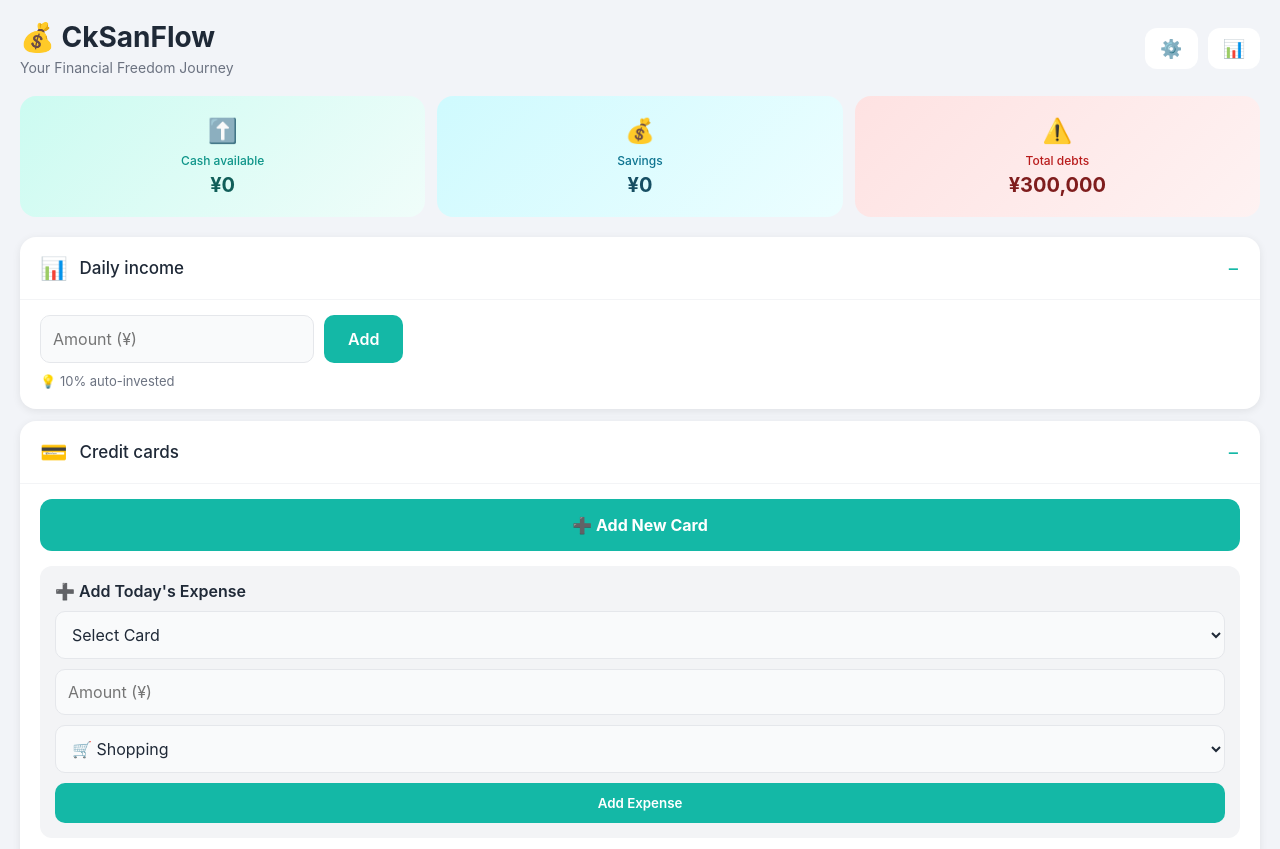
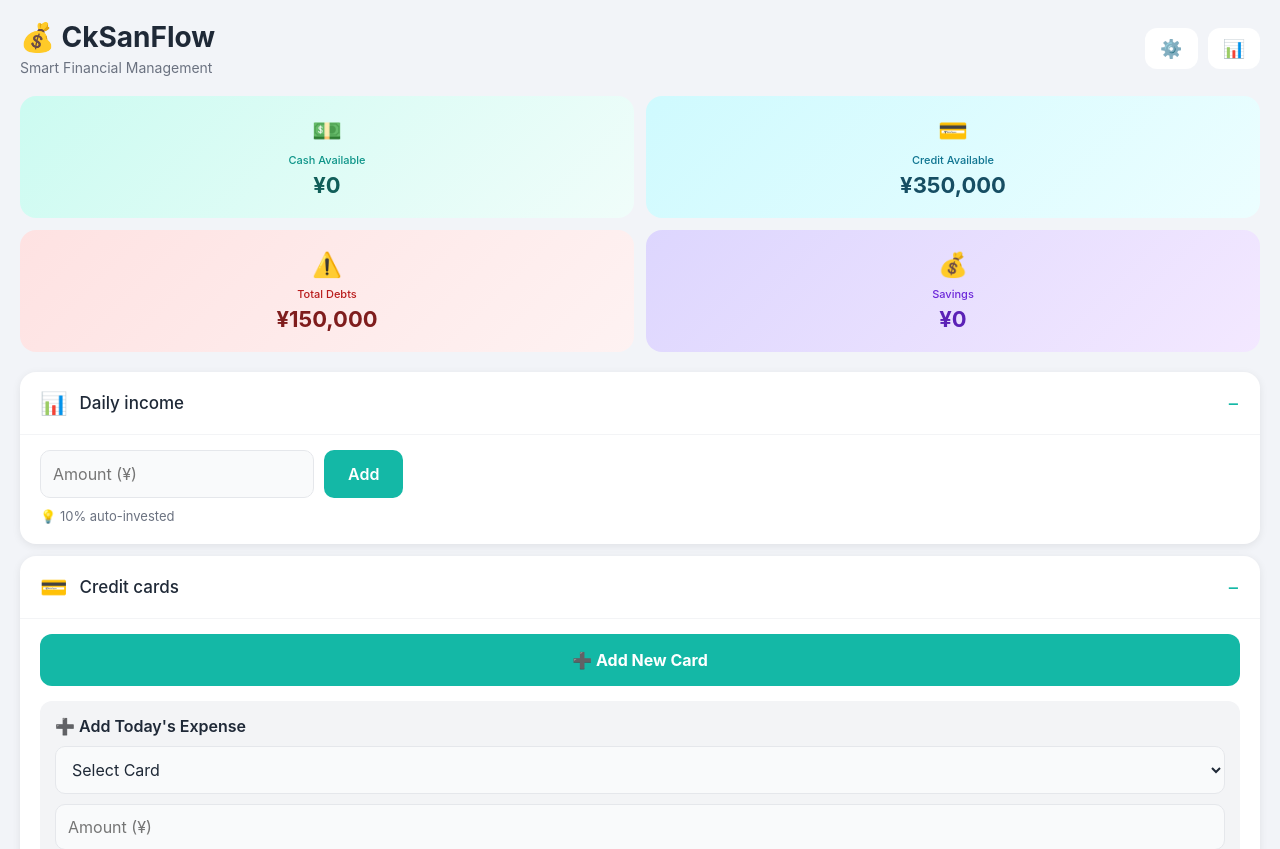
Before and after one commit to iamcksan-tech/cksanflow, a React (Vite) app: page / in a window 1280 px wide. Shown: the top 849 px of the page. Built offline with nearby package versions, Linux system fonts and the light colour scheme.

Commit message:
Add smart interconnected system - auto calculations, pensions, budget allocation

```diff
--- a/src/App.jsx
+++ b/src/App.jsx
@@ -53,7 +53,9 @@ function App() {
   // Main State
   const [cashAvailable, setCashAvailable] = useState(() => loadData('cash', 0));
   const [savings, setSavings] = useState(() => loadData('savings', 0));
-  const [totalDebts, setTotalDebts] = useState(() => loadData('debts', 300000));
+  const [creditCards, setCreditCards] = useState(() => loadData('creditCards', [
+    { id: 1, name: 'SMBC Olive Card', limit: 500000, available: 350000, balance: 150000, paymentDate: '26th', closingDate: '11th', thisCyclePayment: 10000, nextCyclePayment: 0 }
+  ]));
   const [darkMode, setDarkMode] = useState(() => {
     const saved = localStorage.getItem('ckSanFlow_darkMode');
     return saved ? JSON.parse(saved) : false;
@@ -63,17 +65,22 @@ function App() {
   const [dailyIncomes, setDailyIncomes] = useState(() => loadData('dailyIncomes', []));
   const [todayIncome, setTodayIncome] = useState('');
 
-  // Credit Cards with Smart Billing
-  const [creditCards, setCreditCards] = useState(() => loadData('creditCards', [
-    { id: 1, name: 'SMBC Olive Card', limit: 500000, available: 350000, balance: 150000, paymentDate: '26th', closingDate: '11th', thisCyclePayment: 10000, nextCyclePayment: 0 }
-  ]));
+  // Card Expenses
+  const [cardExpenses, setCardExpenses] = useState(() => loadData('cardExpenses', []));
+  const [newExpense, setNewExpense] = useState({ cardId: '', amount: '', category: 'Shopping' });
   const [newCard, setNewCard] = useState({ name: '', limit: '', available: '', balance: '', paymentDate: '26th', thisCyclePayment: '', nextCyclePayment: '' });
   const [showAddCard, setShowAddCard] = useState(false);
   const [editingCard, setEditingCard] = useState(null);
 
-  // Card Expenses
-  const [cardExpenses, setCardExpenses] = useState(() => loadData('cardExpenses', []));
-  const [newExpense, setNewExpense] = useState({ cardId: '', amount: '', category: 'Shopping' });
+  // Smart Budget Allocation
+  const [budgetAllocation, setBudgetAllocation] = useState(() => loadData('budgetAllocation', {
+    familySupport: 30,
+    creditCards: 25,
+    homeExpenses: 15,
+    carExpenses: 10,
+    healthFunds: 10,
+    trustInvestment: 10
+  }));
 
   // Trust Fund & Investment
   const [investmentPercent, setInvestmentPercent] = useState(() => loadData('investmentPercent', 10));
@@ -97,9 +104,19 @@ function App() {
     food: 0, gas: 0, electricity: 0
   }));
 
-  // Car Expenses
+  // Car Expenses (Capped at ¥2000/day)
   const [carExpenses, setCarExpenses] = useState(() => loadData('carExpenses', {
-    dailyOil: 2000, totalThisMonth: 0
+    dailyOil: 2000, maxDailyOil: 2000, totalThisMonth: 0
+  }));
+
+  // Pensions & Insurance (NEW)
+  const [pensionsInsurance, setPensionsInsurance] = useState(() => loadData('pensionsInsurance', {
+    nationalPension: 0,
+    healthInsurance: 0,
+    carInsurance: 0,
+    lifeInsurance: 0,
+    taxes: 0,
+    total: 0
   }));
 
   // Monthly Summary
@@ -110,6 +127,12 @@ function App() {
   const [showSettings, setShowSettings] = useState(false);
   const [showCustomize, setShowCustomize] = useState(false);
   const [appName, setAppName] = useState(() => loadData('appName', 'CkSanFlow'));
+  const [showSmartPay, setShowSmartPay] = useState(false);
+
+  // CALCULATIONS
+  const totalDebts = creditCards.reduce((sum, card) => sum + card.balance, 0);
+  const totalCreditAvailable = creditCards.reduce((sum, card) => sum + card.available, 0);
+  const totalCreditLimit = creditCards.reduce((sum, card) => sum + card.limit, 0);
 
   // Helper: Calculate closing date from payment date
   const calculateClosingDate = (paymentDate) => {
@@ -119,14 +142,49 @@ function App() {
     return closing.toString() + 'th';
   };
 
+  // Helper: Calculate smart payment suggestion
+  const calculateSmartPayment = () => {
+    if (cashAvailable === 0) return [];
+
+    // Sort cards by balance (lowest first - snowball method)
+    const sortedCards = [...creditCards]
+      .filter(card => card.thisCyclePayment > 0)
+      .sort((a, b) => a.balance - b.balance);
+
+    const payments = [];
+    let remainingCash = cashAvailable;
+    const totalPaymentsNeeded = sortedCards.reduce((sum, card) => sum + card.thisCyclePayment, 0);
+
+    // Calculate percentage to pay based on cash available
+    const paymentPercentage = Math.min(100, (cashAvailable / totalPaymentsNeeded) * 100);
+
+    sortedCards.forEach(card => {
+      const suggestedPayment = Math.round(card.thisCyclePayment * (paymentPercentage / 100));
+      const actualPayment = Math.min(suggestedPayment, remainingCash);
+
+      if (actualPayment > 0) {
+        payments.push({
+          cardId: card.id,
+          cardName: card.name,
+          suggestedAmount: actualPayment,
+          originalAmount: card.thisCyclePayment,
+          percentage: Math.round((actualPayment / card.thisCyclePayment) * 100)
+        });
+        remainingCash -= actualPayment;
+      }
+    });
+
+    return payments;
+  };
+
   // Save data
   useEffect(() => {
     saveData('cash', cashAvailable);
     saveData('savings', savings);
-    saveData('debts', totalDebts);
+    saveData('creditCards', creditCards);
     saveData('dailyIncomes', dailyIncomes);
-    saveData('creditCards', creditCards);
     saveData('cardExpenses', cardExpenses);
+    saveData('budgetAllocation', budgetAllocation);
     saveData('investmentPercent', investmentPercent);
     saveData('trustFund', trustFund);
     saveData('spusShares', spusShares);
@@ -134,10 +192,11 @@ function App() {
     saveData('healthFunds', healthFunds);
     saveData('homeExpenses', homeExpenses);
     saveData('carExpenses', carExpenses);
+    saveData('pensionsInsurance', pensionsInsurance);
     saveData('monthlyIncome', monthlyIncome);
     saveData('monthlyExpenses', monthlyExpenses);
     saveData('appName', appName);
-  }, [cashAvailable, savings, totalDebts, dailyIncomes, creditCards, cardExpenses, investmentPercent, trustFund, spusShares, familySupport, healthFunds, homeExpenses, carExpenses, monthlyIncome, monthlyExpenses, appName]);
+  }, [cashAvailable, savings, creditCards, dailyIncomes, cardExpenses, budgetAllocation, investmentPercent, trustFund, spusShares, familySupport, healthFunds, homeExpenses, carExpenses, pensionsInsurance, monthlyIncome, monthlyExpenses, appName]);
 
   // Dark mode
   useEffect(() => {
@@ -315,8 +374,28 @@ function App() {
     }));
 
     setCashAvailable(cashAvailable - amount);
-    setTotalDebts(totalDebts - amount);
+    setMonthlyExpenses(monthlyExpenses + amount);
     alert(`✅ ¥${amount.toLocaleString()} paid!`);
+  };
+
+  const handleSmartPayAll = () => {
+    const payments = calculateSmartPayment();
+    if (payments.length === 0) {
+      alert('❌ No payments to make or insufficient cash!');
+      return;
+    }
+
+    let totalToPay = payments.reduce((sum, p) => sum + p.suggestedAmount, 0);
+    if (totalToPay > cashAvailable) {
+      alert('❌ Insufficient cash for all payments!');
+      return;
+    }
+
+    payments.forEach(payment => {
+      handlePayCard(payment.cardId, payment.suggestedAmount);
+    });
+
+    alert(`✅ Smart payment complete! ¥${totalToPay.toLocaleString()} paid across ${payments.length} cards`);
   };
 
   const handleSendFamilySupport = (type, amount) => {
@@ -376,6 +455,11 @@ function App() {
       return;
     }
 
+    if (carExpenses.dailyOil > carExpenses.maxDailyOil) {
+      alert(`⚠️ Daily oil expense capped at ¥${carExpenses.maxDailyOil.toLocaleString()}`);
+      return;
+    }
+
     setCarExpenses({
       ...carExpenses,
       totalThisMonth: carExpenses.totalThisMonth + carExpenses.dailyOil
@@ -384,6 +468,23 @@ function App() {
     setCashAvailable(cashAvailable - carExpenses.dailyOil);
     setMonthlyExpenses(monthlyExpenses + carExpenses.dailyOil);
     alert(`✅ ¥${carExpenses.dailyOil.toLocaleString()} recorded!`);
+  };
+
+  const handleAddPensionInsurance = (type, amount) => {
+    if (amount > cashAvailable) {
+      alert('❌ Insufficient cash!');
+      return;
+    }
+
+    setPensionsInsurance({
+      ...pensionsInsurance,
+      [type]: pensionsInsurance[type] + amount,
+      total: pensionsInsurance.total + amount
+    });
+
+    setCashAvailable(cashAvailable - amount);
+    setMonthlyExpenses(monthlyExpenses + amount);
+    alert(`✅ ¥${amount.toLocaleString()} recorded!`);
   };
 
   const handleReset = () => {
@@ -424,6 +525,8 @@ function App() {
     return icons[category] || '📦';
   };
 
+  const smartPayments = calculateSmartPayment();
+
   return (
     <div className="App" style={{
       minHeight: '100vh',
@@ -443,7 +546,7 @@ function App() {
             💰 {appName}
           </h1>
           <p style={{ margin: '5px 0 0 0', fontSize: '14px', color: darkMode ? '#9ca3af' : '#6b7280' }}>
-            Your Financial Freedom Journey
+            Smart Financial Management
           </p>
         </div>
         <div style={{ display: 'flex', gap: '10px' }}>
@@ -475,22 +578,30 @@ function App() {
         </div>
       )}
 
-      {/* Top 3 Cards */}
-      <div style={{ display: 'grid', gridTemplateColumns: 'repeat(3, 1fr)', gap: '12px', marginBottom: '20px' }}>
+      {/* Dashboard - 4 Cards */}
+      <div style={{ display: 'grid', gridTemplateColumns: 'repeat(2, 1fr)', gap: '12px', marginBottom: '20px' }}>
         <div style={{ background: darkMode ? 'linear-gradient(135deg, #059669 0%, #10b981 100%)' : 'linear-gradient(135deg, #ccfbf1 0%, #f0fdfa 100%)', padding: '20px 15px', borderRadius: '16px', textAlign: 'center' }}>
-          <div style={{ fontSize: '24px', marginBottom: '8px' }}>⬆️</div>
-          <p style={{ margin: 0, fontSize: '12px', color: darkMode ? '#fff' : '#0d9488', fontWeight: '500' }}>Cash available</p>
-          <p style={{ margin: '5px 0 0 0', fontSize: '20px', fontWeight: '700', color: darkMode ? '#fff' : '#115e59' }}>¥{cashAvailable.toLocaleString()}</p>
+          <div style={{ fontSize: '24px', marginBottom: '8px' }}>💵</div>
+          <p style={{ margin: 0, fontSize: '11px', color: darkMode ? '#fff' : '#0d9488', fontWeight: '500' }}>Cash Available</p>
+          <p style={{ margin: '5px 0 0 0', fontSize: '22px', fontWeight: '700', color: darkMode ? '#fff' : '#115e59' }}>¥{cashAvailable.toLocaleString()}</p>
         </div>
+
         <div style={{ background: darkMode ? 'linear-gradient(135deg, #0891b2 0%, #06b6d4 100%)' : 'linear-gradient(135deg, #cffafe 0%, #ecfeff 100%)', padding: '20px 15px', borderRadius: '16px', textAlign: 'center' }}>
-          <div style={{ fontSize: '24px', marginBottom: '8px' }}>💰</div>
-          <p style={{ margin: 0, fontSize: '12px', color: darkMode ? '#fff' : '#0e7490', fontWeight: '500' }}>Savings</p>
-          <p style={{ margin: '5px 0 0 0', fontSize: '20px', fontWeight: '700', color: darkMode ? '#fff' : '#164e63' }}>¥{savings.toLocaleString()}</p>
+          <div style={{ fontSize: '24px', marginBottom: '8px' }}>💳</div>
+          <p style={{ margin: 0, fontSize: '11px', color: darkMode ? '#fff' : '#0e7490', fontWeight: '500' }}>Credit Available</p>
+          <p style={{ margin: '5px 0 0 0', fontSize: '22px', fontWeight: '700', color: darkMode ? '#fff' : '#164e63' }}>¥{totalCreditAvailable.toLocaleString()}</p>
         </div>
+
         <div style={{ background: darkMode ? 'linear-gradient(135deg, #dc2626 0%, #ef4444 100%)' : 'linear-gradient(135deg, #fee2e2 0%, #fef2f2 100%)', padding: '20px 15px', borderRadius: '16px', textAlign: 'center' }}>
           <div style={{ fontSize: '24px', marginBottom: '8px' }}>⚠️</div>
-          <p style={{ margin: 0, fontSize: '12px', color: darkMode ? '#fff' : '#b91c1c', fontWeight: '500' }}>Total debts</p>
-          <p style={{ margin: '5px 0 0 0', fontSize: '20px', fontWeight: '700', color: darkMode ? '#fff' : '#7f1d1d' }}>¥{totalDebts.toLocaleString()}</p>
+          <p style={{ margin: 0, fontSize: '11px', color: darkMode ? '#fff' : '#b91c1c', fontWeight: '500' }}>Total Debts</p>
+          <p style={{ margin: '5px 0 0 0', fontSize: '22px', fontWeight: '700', color: darkMode ? '#fff' : '#7f1d1d' }}>¥{totalDebts.toLocaleString()}</p>
+        </div>
+
+        <div style={{ background: darkMode ? 'linear-gradient(135deg, #7c3aed 0%, #8b5cf6 100%)' : 'linear-gradient(135deg, #ddd6fe 0%, #f3e8ff 100%)', padding: '20px 15px', borderRadius: '16px', textAlign: 'center' }}>
+          <div style={{ fontSize: '24px', marginBottom: '8px' }}>💰</div>
+          <p style={{ margin: 0, fontSize: '11px', color: darkMode ? '#fff' : '#6d28d9', fontWeight: '500' }}>Savings</p>
+          <p style={{ margin: '5px 0 0 0', fontSize: '22px', fontWeight: '700', color: darkMode ? '#fff' : '#5b21b6' }}>¥{savings.toLocaleString()}</p>
         </div>
       </div>
 
@@ -514,10 +625,69 @@ function App() {
         )}
       </CollapsibleSection>
 
+      {/* Smart Payment Suggestion */}
+      {smartPayments.length > 0 && (
+        <CollapsibleSection title="💡 Smart Payment Suggestion" icon="🎯" darkMode={darkMode} defaultOpen={false}>
+          <div style={{ marginTop: '15px' }}>
+            <p style={{ fontSize: '14px', color: darkMode ? '#9ca3af' : '#6b7280', marginBottom: '15px' }}>
+              Based on your cash (¥{cashAvailable.toLocaleString()}), here's the optimal payment plan:
+            </p>
+            {smartPayments.map((payment, index) => (
+              <div key={index} style={{
+                padding: '12px',
+                background: darkMode ? '#374151' : '#f9fafb',
+                borderRadius: '8px',
+                marginBottom: '8px',
+                display: 'flex',
+                justifyContent: 'space-between',
+                alignItems: 'center'
+              }}>
+                <div>
+                  <p style={{ margin: 0, fontWeight: '600', color: darkMode ? '#f3f4f6' : '#1f2937' }}>{payment.cardName}</p>
+                  <p style={{ margin: '3px 0 0 0', fontSize: '12px', color: darkMode ? '#9ca3af' : '#6b7280' }}>
+                    Pay {payment.percentage}% (¥{payment.suggestedAmount.toLocaleString()} of ¥{payment.originalAmount.toLocaleString()})
+                  </p>
+                </div>
+                <button
+                  onClick={() => handlePayCard(payment.cardId, payment.suggestedAmount)}
+                  style={{
+                    padding: '8px 16px',
+                    background: '#14b8a6',
+                    color: 'white',
+                    border: 'none',
+                    borderRadius: '6px',
+                    cursor: 'pointer',
+                    fontWeight: '600',
+                    fontSize: '14px'
+                  }}
+                >
+                  Pay
+                </button>
+              </div>
+            ))}
+            <button
+              onClick={handleSmartPayAll}
+              style={{
+                width: '100%',
+                padding: '14px',
+                background: '#14b8a6',
+                color: 'white',
+                border: 'none',
+                borderRadius: '10px',
+                cursor: 'pointer',
+                fontWeight: '700',
+                fontSize: '16px',
+                marginTop: '10px'
+              }}
+            >
+              💰 Pay All Smartly (¥{smartPayments.reduce((sum, p) => sum + p.suggestedAmount, 0).toLocaleString()})
+            </button>
+          </div>
+        </CollapsibleSection>
+      )}
+
       {/* Credit Cards */}
       <CollapsibleSection title="Credit cards" icon="💳" darkMode={darkMode} defaultOpen={true}>
-
-        {/* ADD CARD BUTTON - TOP (Always Visible) */}
         <button
           onClick={() => { setShowAddCard(true); setEditingCard(null); setNewCard({ name: '', limit: '', available: '', balance: '', paymentDate: '26th', thisCyclePayment: '', nextCyclePayment: '' }); }}
           style={{
@@ -639,7 +809,6 @@ function App() {
           ))}
         </div>
 
-        {/* ADD CARD BUTTON - BOTTOM (Always Visible) */}
         <button
           onClick={() => { setShowAddCard(true); setEditingCard(null); setNewCard({ name: '', limit: '', available: '', balance: '', paymentDate: '26th', thisCyclePayment: '', nextCyclePayment: '' }); }}
           style={{
@@ -662,7 +831,6 @@ function App() {
           ➕ Add Another Card
         </button>
 
-        {/* Recent Expenses */}
         {cardExpenses.length > 0 && (
           <div style={{ marginTop: '20px' }}>
             <p style={{ fontSize: '14px', fontWeight: '600', marginBottom: '10px', color: darkMode ? '#f3f4f6' : '#1f2937' }}>📜 Recent Expenses:</p>
@@ -777,21 +945,45 @@ function App() {
         </div>
       </CollapsibleSection>
 
-      {/* Car Expenses */}
+      {/* Car Expenses (Capped at ¥2000) */}
       <CollapsibleSection title="Car expenses" icon="🚗" darkMode={darkMode}>
         <div style={{ marginTop: '15px' }}>
           <div style={{ padding: '15px', background: darkMode ? '#374151' : '#f9fafb', borderRadius: '12px', marginBottom: '15px' }}>
             <p style={{ margin: 0, fontWeight: '600', color: darkMode ? '#f3f4f6' : '#1f2937' }}>⛽ Daily Oil</p>
             <div style={{ display: 'flex', justifyContent: 'space-between', marginTop: '10px' }}>
               <span style={{ color: darkMode ? '#9ca3af' : '#6b7280' }}>Per Day:</span>
-              <strong style={{ color: darkMode ? '#f3f4f6' : '#1f2937' }}>¥{carExpenses.dailyOil.toLocaleString()}</strong>
+              <strong style={{ color: '#f59e0b' }}>¥{carExpenses.dailyOil.toLocaleString()} (Max: ¥{carExpenses.maxDailyOil.toLocaleString()})</strong>
             </div>
             <div style={{ display: 'flex', justifyContent: 'space-between', marginTop: '5px' }}>
               <span style={{ color: darkMode ? '#9ca3af' : '#6b7280' }}>This Month:</span>
               <strong style={{ color: '#ef4444' }}>¥{carExpenses.totalThisMonth.toLocaleString()}</strong>
             </div>
           </div>
-          <button onClick={handleAddCarExpense} style={{ width: '100%', padding: '14px', background: '#14b8a6', color: 'white', border: 'none', borderRadius: '10px', cursor: 'pointer', fontWeight: '600', fontSize: '16px' }}>Add Today's Oil (¥{carExpenses.dailyOil.toLocaleString()})</button>
+          <button onClick={handleAddCarExpense} style={{ width: '100%', padding: '14px', background: '#14b8a6', color: 'white', border: 'none', borderRadius: '10px', cursor: 'pointer', fontWeight: '600', fontSize: '16px' }}>
+            Add Today's Oil (¥{carExpenses.dailyOil.toLocaleString()})
+          </button>
+        </div>
+      </CollapsibleSection>
+
+      {/* Pensions & Insurance (NEW) */}
+      <CollapsibleSection title="Pensions & Insurance" icon="🛡️" darkMode={darkMode}>
+        <div style={{ marginTop: '15px', display: 'grid', gap: '10px' }}>
+          {[
+            { key: 'nationalPension', label: '🏛️ National Pension', icon: '🏛️' },
+            { key: 'healthInsurance', label: '🏥 Health Insurance', icon: '🏥' },
+            { key: 'carInsurance', label: '🚗 Car Insurance', icon: '🚗' },
+            { key: 'lifeInsurance', label: '💼 Life Insurance', icon: '💼' },
+            { key: 'taxes', label: '📋 Taxes', icon: '📋' }
+          ].map((item) => (
+            <div key={item.key} style={{ display: 'flex', gap: '10px', alignItems: 'center' }}>
+              <span style={{ width: '150px', color: darkMode ? '#f3f4f6' : '#1f2937', fontWeight: '500', fontSize: '14px' }}>{item.label}</span>
+              <input type="number" placeholder="Amount" id={`pension-${item.key}`} style={{ flex: 1, padding: '12px', borderRadius: '10px', border: `1px solid ${darkMode ? '#374151' : '#e5e7eb'}`, background: darkMode ? '#374151' : '#f9fafb', color: darkMode ? '#f3f4f6' : '#1f2937' }} />
+              <button onClick={() => handleAddPensionInsurance(item.key, parseFloat(document.getElementById(`pension-${item.key}`).value))} style={{ padding: '12px 20px', background: '#14b8a6', color: 'white', border: 'none', borderRadius: '10px', cursor: 'pointer', fontWeight: '600' }}>Add</button>
+            </div>
+          ))}
+        </div>
+        <div style={{ marginTop: '15px', padding: '15px', background: darkMode ? '#7c3aed' : '#ddd6fe', borderRadius: '12px' }}>
+          <p style={{ margin: 0, fontSize: '14px', color: darkMode ? '#fff' : '#6d28d9' }}>Total This Month: <strong style={{ fontSize: '18px' }}>¥{pensionsInsurance.total.toLocaleString()}</strong></p>
         </div>
       </CollapsibleSection>
 
@@ -815,7 +1007,7 @@ function App() {
 
       {/* Footer */}
       <footer style={{ textAlign: 'center', padding: '20px', color: darkMode ? '#6b7280' : '#9ca3af', fontSize: '13px', marginTop: '20px' }}>
-        <p style={{ margin: 0 }}>© 2026 {appName} • Built with ❤️</p>
+        <p style={{ margin: 0 }}>© 2026 {appName} • Smart Financial Management</p>
       </footer>
     </div>
   );
```
